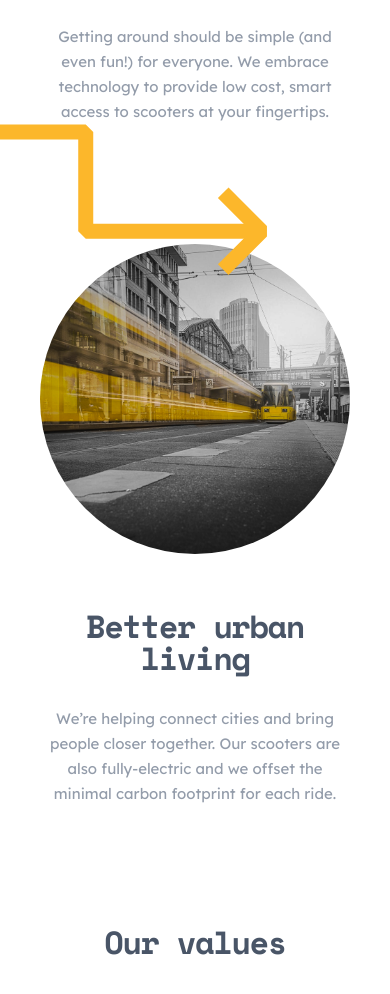
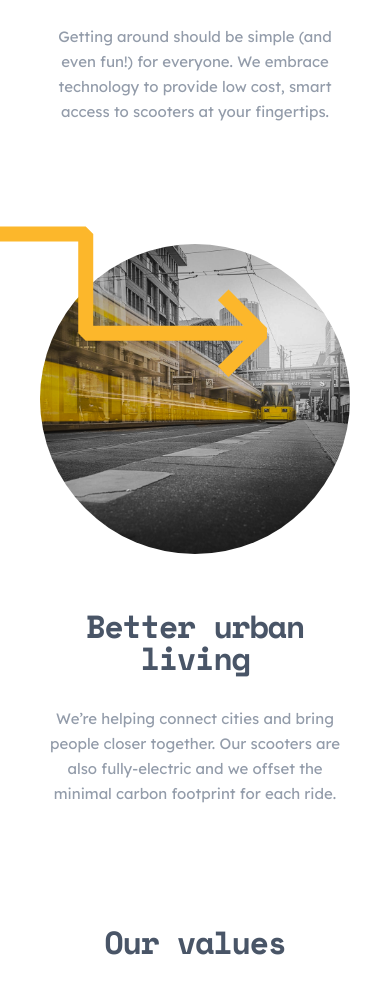
Before and after one commit to VueMid/Scoot, a Vue app: page /about in a window 390 px wide. Shown: the part 780-1774 px from the top of the page. Built offline with nearby package versions, Linux system fonts and the light colour scheme.

Commit message:
nearly final commits

```diff
--- a/src/pages/AboutPage/AboutSections/UrbanSection.vue
+++ b/src/pages/AboutPage/AboutSections/UrbanSection.vue
@@ -46,7 +46,7 @@
         width: 100%;
         max-width: 355px;
         height: 151px;
-        top: 0;
+        top: 30%;
         left: 0;
         background-image: url('@/assets/icons/urban__yellow-cursor.svg');
         background-repeat: no-repeat;
@@ -118,7 +118,7 @@
             width: 100%;
             max-width: 267px;
             height: 151px;
-            top: 0;
+            top: 15%;
             left: 0;
             background-image: url('@/assets/icons/yellow__third-cursor-path.svg');
             background-repeat: no-repeat;
```
